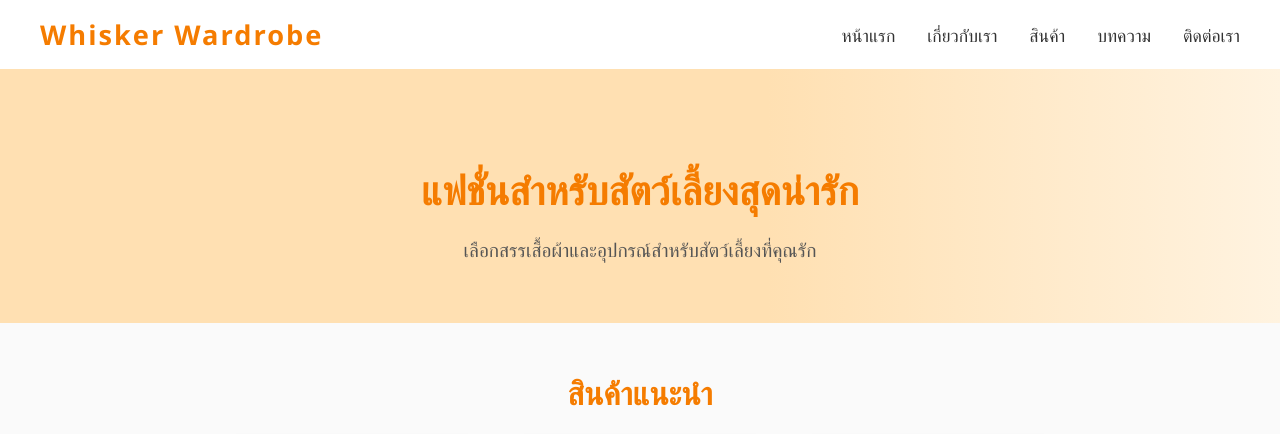
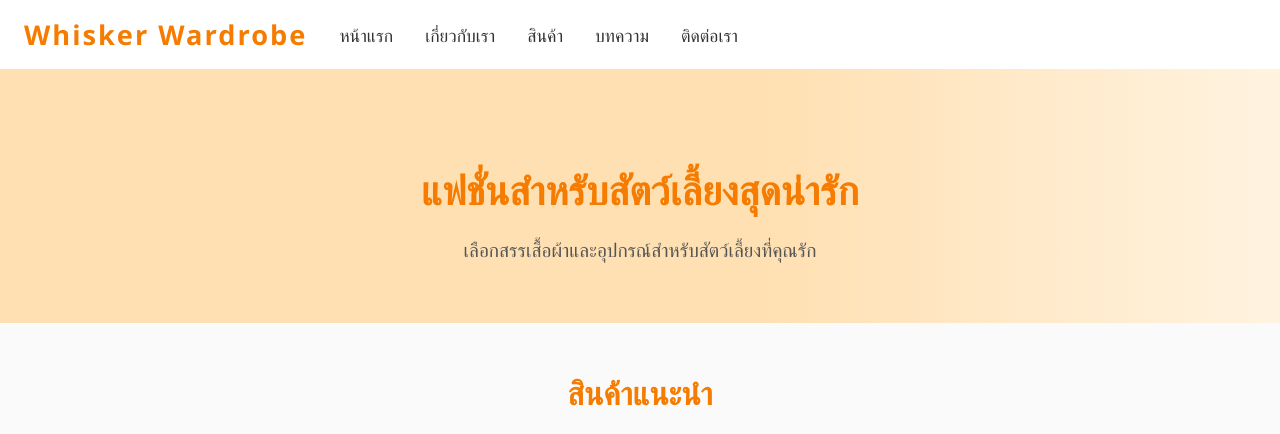
Before and after one commit to Whisker-Wardrobe/Whisker-Wardrobe, a plain HTML site: page index.html in a window 1280 px wide. Shown: the top 434 px of the page. Drawn offline with Linux system fonts and the light colour scheme.

Commit message:
Update index.html

```diff
--- a/index.html
+++ b/index.html
@@ -9,10 +9,10 @@
         /* Navbar */
         .navbar {
             display: flex;
-            justify-content: space-between;
+            justify-content: flex-start;    /* เปลี่ยนจาก space-between เป็น flex-start */
             align-items: center;
             background: #fff;
-            padding: 16px 40px;
+            padding: 16px 24px;            /* ลด padding ซ้ายขวา */
             box-shadow: 0 2px 8px rgba(0,0,0,0.05);
         }
         .navbar .logo {
@@ -20,6 +20,7 @@
             font-weight: bold;
             color: #f57c00;
             letter-spacing: 2px;
+            margin-right: 32px;             /* เพิ่มระยะห่างโลโก้กับเมนู */
         }
         .navbar ul {
             list-style: none;
```
